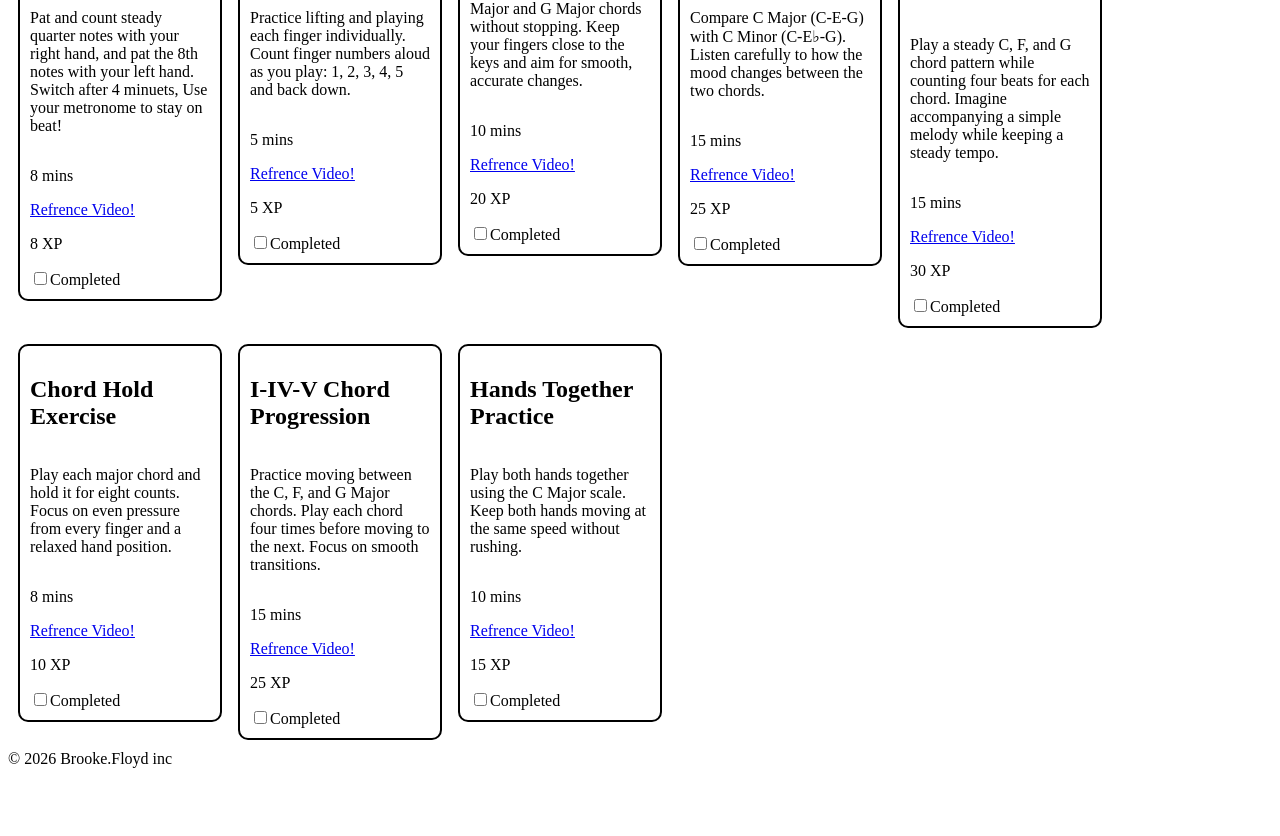
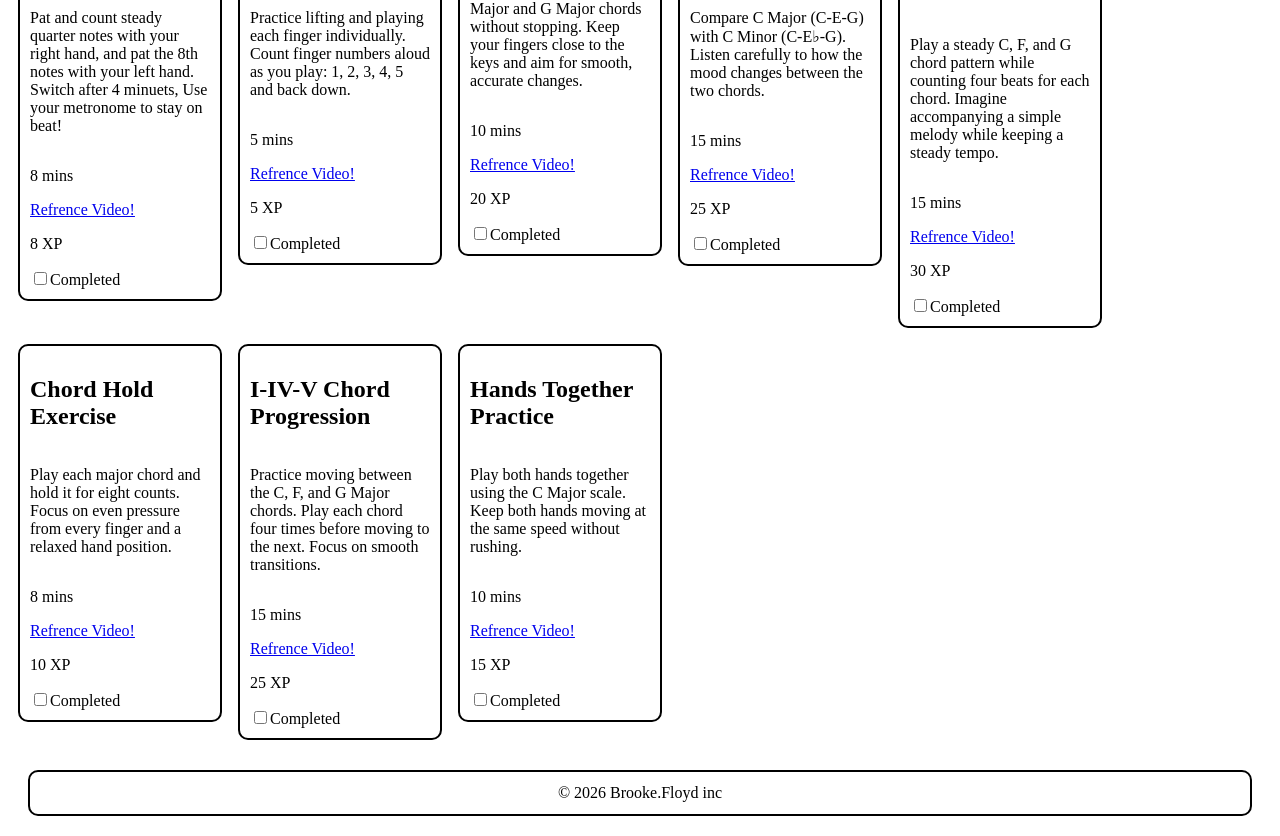
Before and after one commit to BrookeFloyd10/Harmonotes-BrookeF, a React (Vite) app in the folder harmonotes/: page /dashboard in a window 1280 px wide. Shown: the part 847-1683 px from the top of the page. Before the commit the page ends 1623 px from the top, so only its background shows below. Built offline with nearby package versions, Linux system fonts and the light colour scheme.

Commit message:
added temp styling to footer

```diff
--- a/harmonotes/src/App.css
+++ b/harmonotes/src/App.css
@@ -66,3 +66,11 @@ article {
 .exercise-list li {
     display: block;
 }
+
+footer #footer {
+    border: 2px solid #000;
+    border-radius: 10px;
+    padding: 12px;
+    text-align: center;
+    margin: 20px;
+}
```
